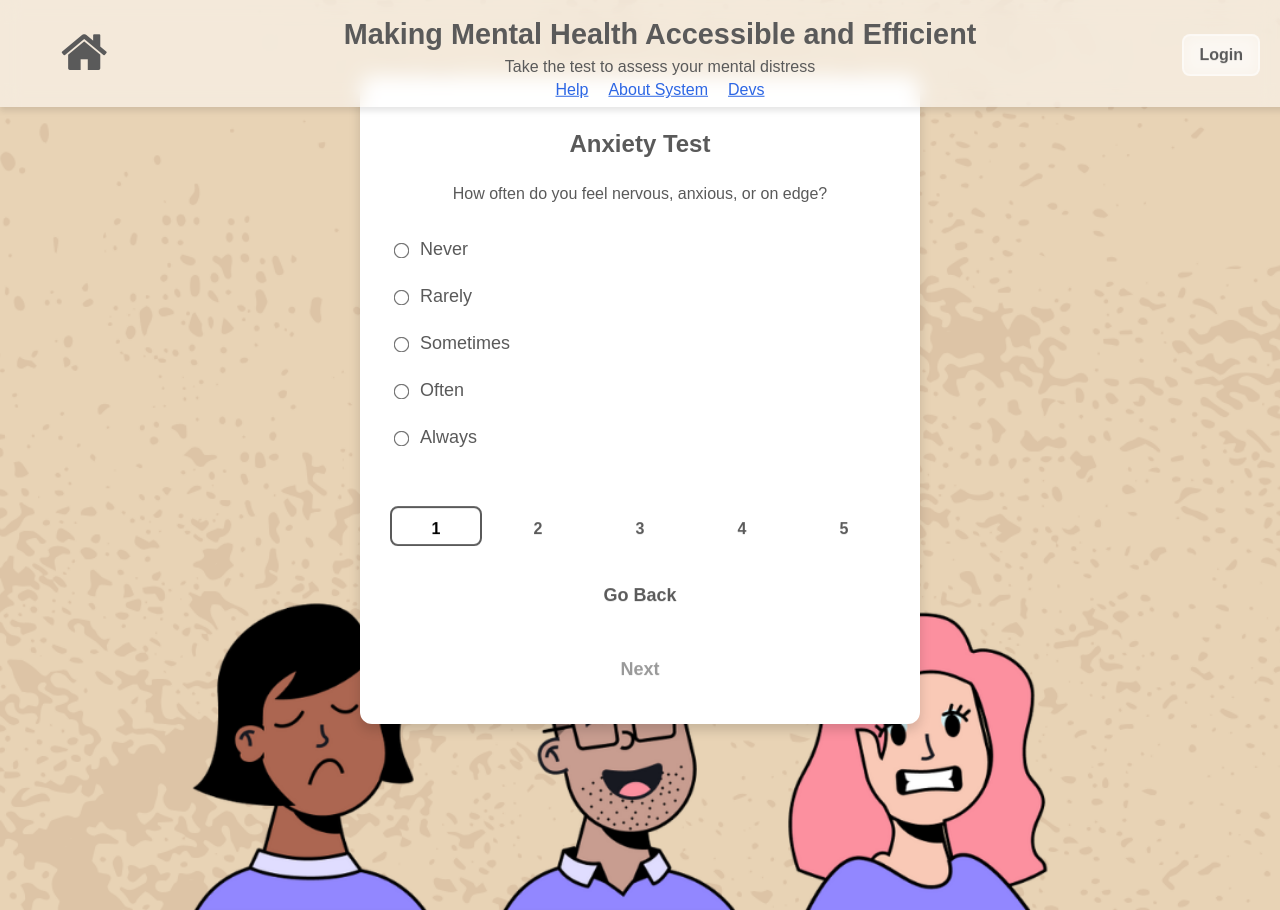
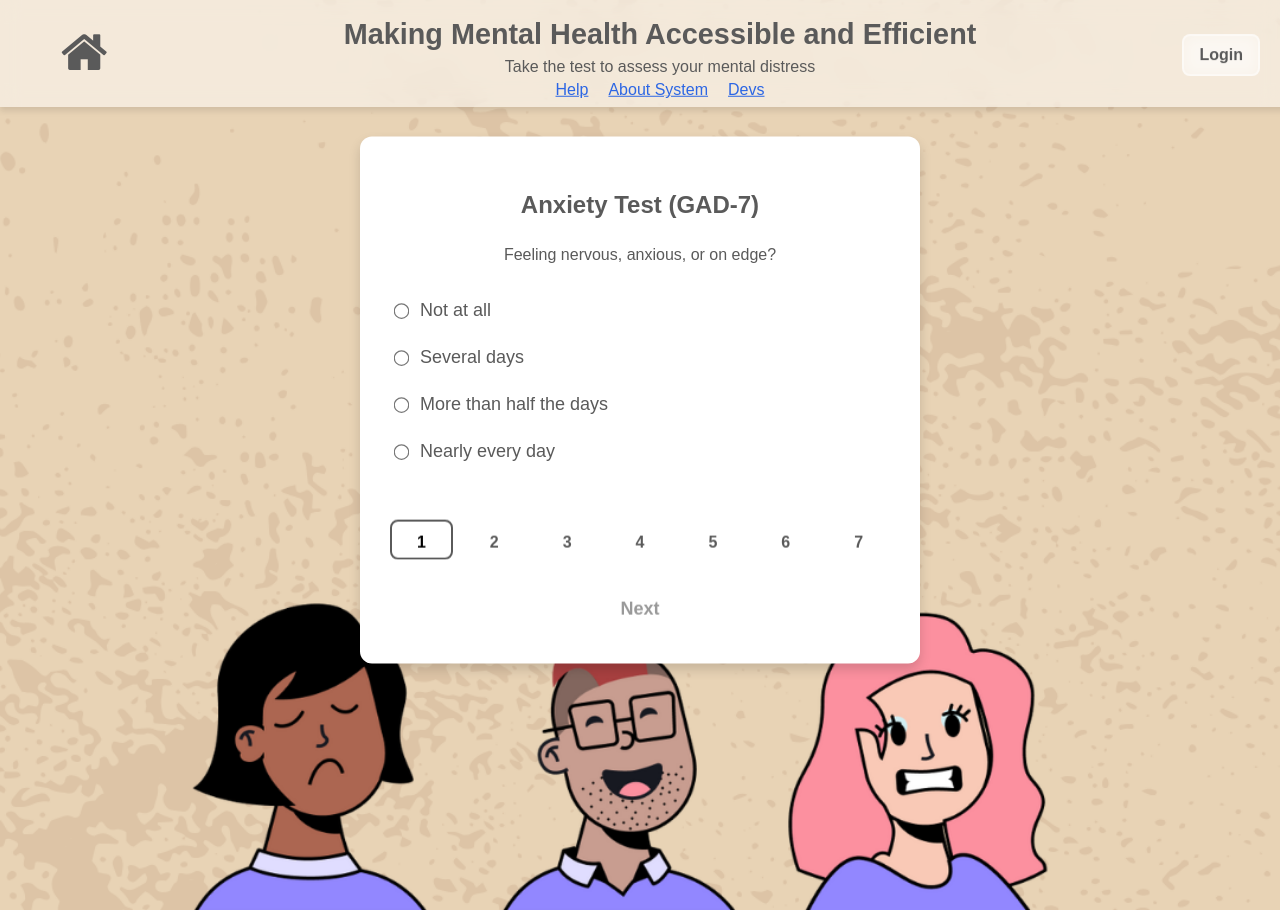
Before and after one commit to Hex1572/Gray, a React (Vite) app in the folder gray/: page /anxiety-test in a window 1280 px wide. Built offline with nearby package versions, Linux system fonts and the light colour scheme.

Commit message:
UPDATE INFO FOR MODALS

```diff
--- a/gray/src/Dashboard.css
+++ b/gray/src/Dashboard.css
@@ -200,6 +200,7 @@ body {
   font-size: 1.1rem;
   font-weight: bold;
   border-radius: 8px;
+  margin: 10px;
   cursor: pointer;
   text-decoration: none;
   text-align: center;
--- a/gray/src/Dashboard.jsx
+++ b/gray/src/Dashboard.jsx
@@ -60,10 +60,10 @@ const Dashboard = ({ children }) => {
             <h2>Help</h2>
             <p>Click on the test buttons to take a mental health assessment. Each test will ask you a series of questions to help evaluate your current mental state.</p>
             <ul>
-              <li><strong>Anxiety Test:</strong> Evaluate anxiety symptoms</li>
-              <li><strong>Depression Test:</strong> Check for signs of depression</li>
-              <li><strong>Well-Being Test:</strong> Gauge your general mental wellness</li>
-              <li><strong>Eating Disorder Test:</strong> Detect signs of disordered eating</li>
+              <li><strong>Anxiety Test (GAD-7):</strong> Evaluate anxiety symptoms</li>
+              <li><strong>Depression Test (PHQ-9):</strong> Check for signs of depression</li>
+              <li><strong>Well-Being Test (WHO-5):</strong> Gauge your general mental wellness</li>
+              <li><strong>Eating Disorder Test (BFI-10):</strong> Detect signs of disordered eating</li>
             </ul>
             <button onClick={() => setShowHelp(false)} className="close-button">Close</button>
           </div>
--- a/gray/src/Testpages/AnxietyTest.jsx
+++ b/gray/src/Testpages/AnxietyTest.jsx
@@ -5,47 +5,58 @@ import "../testDesign/AnxietyTest.css"; // Import CSS for styling
 const questions = [
   {
     id: 1,
-    text: "How often do you feel nervous, anxious, or on edge?",
-    options: ["Never", "Rarely", "Sometimes", "Often", "Always"],
+    text: "Feeling nervous, anxious, or on edge?",
+    options: ["Not at all", "Several days", "More than half the days", "Nearly every day"],
   },
   {
     id: 2,
-    text: "How often do you have trouble relaxing?",
-    options: ["Never", "Rarely", "Sometimes", "Often", "Always"],
+    text: "Not being able to stop or control worrying?",
+    options: ["Not at all", "Several days", "More than half the days", "Nearly every day"],
   },
   {
     id: 3,
-    text: "Do you find yourself worrying excessively about different things?",
-    options: ["Never", "Rarely", "Sometimes", "Often", "Always"],
+    text: "Worrying too much about different things?",
+    options: ["Not at all", "Several days", "More than half the days", "Nearly every day"],
   },
   {
     id: 4,
-    text: "Do you experience sudden feelings of panic or fear?",
-    options: ["Never", "Rarely", "Sometimes", "Often", "Always"],
+    text: "Trouble relaxing?",
+    options: ["Not at all", "Several days", "More than half the days", "Nearly every day"],
   },
   {
     id: 5,
-    text: "How often do you have trouble sleeping due to anxiety?",
-    options: ["Never", "Rarely", "Sometimes", "Often", "Always"],
+    text: "Being so restless that it is hard to sit still?",
+    options: ["Not at all", "Several days", "More than half the days", "Nearly every day"],
+  },
+  {
+    id: 6,
+    text: "Becoming easily annoyed or irritable?",
+    options: ["Not at all", "Several days", "More than half the days", "Nearly every day"],
+  },
+  {
+    id: 7,
+    text: "Feeling afraid as if something awful might happen?",
+    options: ["Not at all", "Several days", "More than half the days", "Nearly every day"],
   },
 ];
 
 // Assign numerical values to options for logistic regression
 const optionValues = {
-  Never: 0,
-  Rarely: 1,
-  Sometimes: 2,
-  Often: 3,
-  Always: 4,
+  "Not at all": 0,
+  "Several days": 1,
+  "More than half the days": 2,
+  "Nearly every day": 3,
 };
 
 const logisticRegression = (score) => {
-  if (score >= 14) {
-    return { result: "High Anxiety – Consider professional help." };
-  } else if (score >= 7) {
+  if (score >= 15) {
+    return { result: "Severe Anxiety – Consider professional help." };
+  } else if (score >= 10) {
     return { result: "Moderate Anxiety – Keep monitoring." };
+  } else if (score >= 5) {
+    return { result: "Mild Anxiety – Be mindful of your well-being." };
   } else {
-    return { result: "Low Anxiety – Keep taking care of yourself!" };
+    return { result: "Minimal Anxiety – Keep taking care of yourself!" };
   }
 };
 
@@ -96,7 +107,7 @@ const AnxietyTest = () => {
       <div className="test-card">
         {!showResult ? (
           <>
-            <h2>Anxiety Test</h2>
+            <h2>Anxiety Test (GAD-7)</h2>
             <p>{questions[currentQuestion].text}</p>
             <div className="options">
               {questions[currentQuestion].options.map((option, index) => (
@@ -129,7 +140,6 @@ const AnxietyTest = () => {
             </div>
 
             <div className="button-group">
-              <button onClick={() => navigate(-1)}>Go Back</button> {/* Fixed Go Back */}
               <button onClick={handleNext} disabled={!answers[currentQuestion]}>
                 {currentQuestion < questions.length - 1 ? "Next" : "Finish"}
               </button>
@@ -140,7 +150,7 @@ const AnxietyTest = () => {
             <h2>Test Result</h2>
             <p><strong>Anxiety Level:</strong> {result.result}</p>
             <button onClick={() => window.location.reload()}>Retake Test</button>
-            <button onClick={() => navigate("/")}>Go Back</button> {/* Fixed Go Back */}
+            <button onClick={() => navigate("/")}>Go Back</button>
           </div>
         )}
       </div>
```
